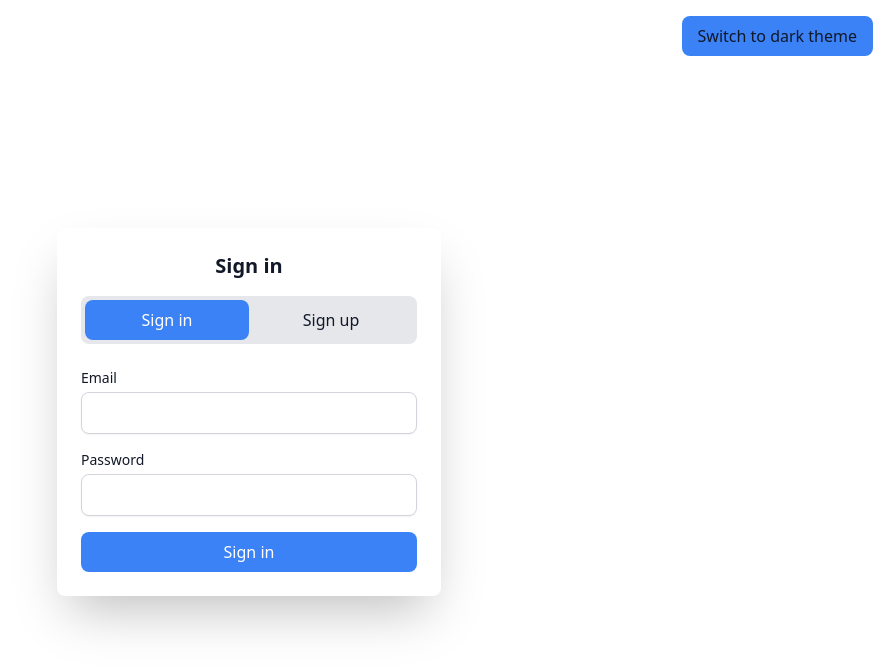
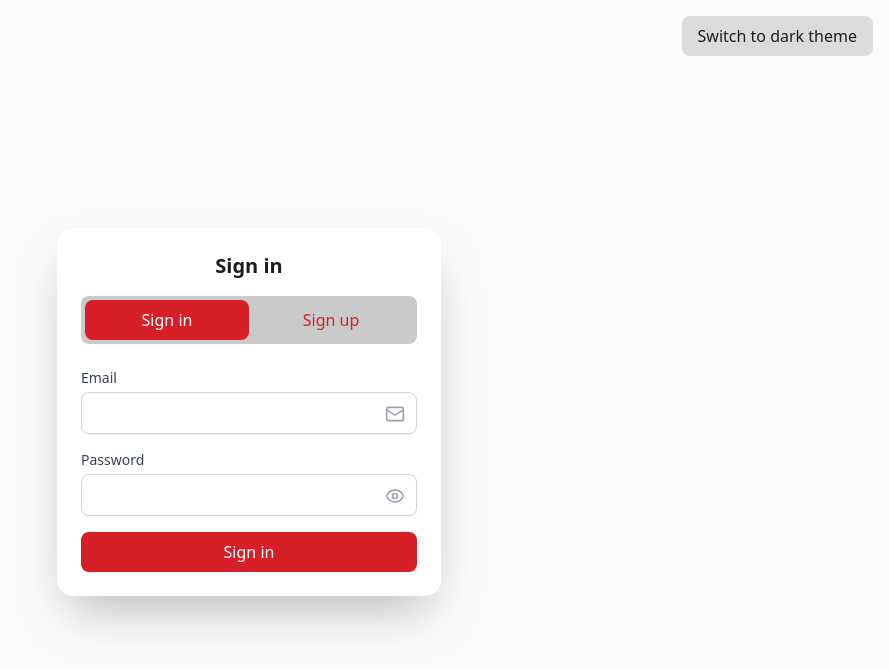
Before and after one commit to MaksLevin/react-table-new, a Next.js app: page /auth in a window 1280 px wide. Shown: the top 670 px of the page, without its empty margins (391-1280 px from the left). Built offline with nearby package versions, Linux system fonts and the light colour scheme.

Commit message:
added variations for the components

```diff
--- a/package.json
+++ b/package.json
@@ -10,7 +10,9 @@
     "format": "prettier --write ."
   },
   "dependencies": {
+    "class-variance-authority": "^0.7.1",
     "firebase": "^11.2.0",
+    "lucide-react": "^0.474.0",
     "next": "15.1.5",
     "next-themes": "^0.4.4",
     "react": "^19.0.0",
--- a/src/app/auth/page.tsx
+++ b/src/app/auth/page.tsx
@@ -8,33 +8,27 @@ export default function AuthPage() {
   const [activeTab, setActiveTab] = useState<'login' | 'register'>('login');
 
   return (
-    <div className="flex items-center justify-center min-h-screen bg-light-background dark:bg-dark-background">
-      <div className="w-full max-w-sm p-6 bg-white dark:bg-gray-800 rounded-lg shadow-2xl mt-6">
+    <div className="flex items-center justify-center min-h-screen bg-brand-lightGray dark:bg-neutral-900">
+      <div className="w-full max-w-sm p-6 bg-brand-white dark:bg-neutral-800 rounded-2xl shadow-2xl mt-6">
         <div className="text-center mb-4">
-          <h2 className="text-xl font-semibold text-light-text dark:text-dark-text">
+          <h2 className="text-xl font-semibold text-textColor-200 dark:text-textColor-50">
             {activeTab === 'login' ? 'Sign in' : 'Sign up'}
           </h2>
         </div>
 
         <div className="mb-6">
-          <div className="flex justify-center w-full rounded-lg bg-gray-200 dark:bg-gray-700 p-1">
+          <div className="flex justify-center w-full rounded-lg bg-neutral-200 dark:bg-neutral-700 p-1">
             <Button
               onClick={() => setActiveTab('login')}
-              className={`w-1/2 px-4 py-2 text-center font-medium rounded-lg transition-all duration-200 ease-in-out ${
-                activeTab === 'login'
-                  ? 'bg-light-primary text-white dark:bg-dark-primary'
-                  : 'bg-transparent text-light-text dark:text-dark-text'
-              }`}
+              variant={activeTab === 'login' ? 'primary' : 'text'}
+              className="w-1/2"
             >
               Sign in
             </Button>
             <Button
               onClick={() => setActiveTab('register')}
-              className={`w-1/2 px-4 py-2 text-center font-medium rounded-lg transition-all duration-200 ease-in-out ${
-                activeTab === 'register'
-                  ? 'bg-light-primary text-white dark:bg-dark-primary'
-                  : 'bg-transparent text-light-text dark:text-dark-text'
-              }`}
+              variant={activeTab === 'register' ? 'primary' : 'text'}
+              className="w-1/2"
             >
               Sign up
             </Button>
@@ -42,13 +36,20 @@ export default function AuthPage() {
         </div>
 
         <form className="space-y-4">
-          <Input id="email" type="email" required />
-          <Input id="password" type="password" required />
+          <Input
+            id="email"
+            type="email"
+            required
+            className="dark:inputVariants({ theme: 'dark' })"
+          />
+          <Input
+            id="password"
+            type="password"
+            required
+            className="dark:inputVariants({ theme: 'dark' })"
+          />
 
-          <Button
-            type="submit"
-            className="w-full bg-light-primary text-white hover:bg-light-secondary dark:bg-dark-primary dark:hover:bg-dark-secondary"
-          >
+          <Button type="submit" className="w-full">
             {activeTab === 'login' ? 'Sign in' : 'Sign up'}
           </Button>
         </form>
--- a/src/components/button.tsx
+++ b/src/components/button.tsx
@@ -1,25 +1,53 @@
 'use client';
 
-type ButtonProps = {
-  children: React.ReactNode;
-  onClick?: () => void;
-  type?: 'button' | 'submit';
-  className?: string;
-};
+import { ButtonHTMLAttributes, FC } from 'react';
+import clsx from 'clsx';
+import { cva, VariantProps } from 'class-variance-authority';
 
-export default function Button({
+const buttonVariants = cva(
+  'px-4 py-2 rounded-lg font-medium transition-all duration-200 ease-in-out flex items-center justify-center',
+  {
+    variants: {
+      variant: {
+        primary:
+          'bg-brand-red text-brand-white hover:bg-error-normalActive dark:bg-error-dark dark:text-brand-white dark:hover:bg-error-darker',
+        secondary:
+          'bg-neutral-200 text-textColor-200 hover:bg-neutral-300 dark:bg-neutral-700 dark:text-textColor-50 dark:hover:bg-neutral-600',
+        text: 'bg-transparent text-brand-red hover:underline dark:text-error-normal dark:hover:text-error-lightActive',
+        icon: 'p-2 rounded-full bg-neutral-100 hover:bg-neutral-300 dark:bg-neutral-800 dark:hover:bg-neutral-600',
+      },
+      size: {
+        sm: 'px-2 py-1 text-sm',
+        md: 'px-4 py-2 text-base',
+        lg: 'px-6 py-3 text-lg',
+      },
+    },
+    defaultVariants: {
+      variant: 'primary',
+      size: 'md',
+    },
+  }
+);
+
+interface ButtonProps
+  extends ButtonHTMLAttributes<HTMLButtonElement>,
+    VariantProps<typeof buttonVariants> {}
+
+const Button: FC<ButtonProps> = ({
+  variant,
+  size,
+  className,
   children,
-  onClick,
-  type = 'button',
-  className,
-}: ButtonProps) {
+  ...props
+}) => {
   return (
     <button
-      type={type}
-      onClick={onClick}
-      className={`px-4 py-2 rounded-lg font-medium transition-all duration-200 ease-in-out ${className}`}
+      className={clsx(buttonVariants({ variant, size }), className)}
+      {...props}
     >
       {children}
     </button>
   );
-}
+};
+
+export default Button;
--- a/src/components/input.tsx
+++ b/src/components/input.tsx
@@ -1,26 +1,72 @@
 'use client';
+
+import { useState } from 'react';
+import { EyeIcon, EyeOffIcon, MailIcon } from 'lucide-react';
+import { cva } from 'class-variance-authority';
+import clsx from 'clsx';
 
 type InputProps = {
   id: string;
-  type: string;
+  type: 'text' | 'email' | 'password';
   required?: boolean;
+  className?: string;
 };
 
-export default function Input({ id, type, required }: InputProps) {
+const inputVariants = cva(
+  'w-full px-4 py-2 border rounded-lg shadow-sm focus:ring-brand-red focus:border-brand-red transition-all',
+  {
+    variants: {
+      theme: {
+        light:
+          'bg-white text-gray-900 border-gray-300 focus:ring-brand-red focus:border-brand-red',
+        dark: 'bg-gray-700 text-white border-gray-600 focus:ring-brand-red focus:border-brand-red',
+      },
+    },
+    defaultVariants: {
+      theme: 'light',
+    },
+  }
+);
+
+export default function Input({ id, type, required, className }: InputProps) {
+  const [showPassword, setShowPassword] = useState(false);
+
   return (
-    <div>
+    <div className="relative">
       <label
         htmlFor={id}
-        className="block text-sm font-medium text-light-text dark:text-dark-text"
+        className="block text-sm font-medium text-gray-700 dark:text-gray-300"
       >
         {id.charAt(0).toUpperCase() + id.slice(1)}
       </label>
-      <input
-        id={id}
-        type={type}
-        required={required}
-        className="mt-1 block w-full px-4 py-2 border border-gray-300 rounded-lg shadow-sm focus:ring-light-primary focus:border-light-primary dark:bg-gray-700 dark:text-white dark:border-gray-600"
-      />
+      <div className="relative mt-1">
+        <input
+          id={id}
+          type={type === 'password' && showPassword ? 'text' : type}
+          required={required}
+          className={clsx(
+            inputVariants({ theme: 'light' }),
+            'dark:inputVariants({ theme: "dark" })',
+            className
+          )}
+        />
+        {type === 'email' && (
+          <MailIcon className="absolute right-3 top-3 h-5 w-5 text-gray-400 dark:text-gray-500" />
+        )}
+        {type === 'password' && (
+          <button
+            type="button"
+            onClick={() => setShowPassword(!showPassword)}
+            className="absolute right-3 top-3 text-gray-400 dark:text-gray-500 hover:text-gray-600 dark:hover:text-gray-400"
+          >
+            {showPassword ? (
+              <EyeOffIcon className="h-5 w-5" />
+            ) : (
+              <EyeIcon className="h-5 w-5" />
+            )}
+          </button>
+        )}
+      </div>
     </div>
   );
 }
--- a/src/components/themeToggle.tsx
+++ b/src/components/themeToggle.tsx
@@ -9,9 +9,12 @@ export const ThemeToggle = () => {
     <button
       onClick={toggleTheme}
       className={`
-        px-4 py-2 rounded-lg
-        ${isDarkMode ? 'text-dark-text bg-dark-primary hover:bg-dark-secondary' : 'text-light-text bg-light-primary hover:bg-light-secondary'}
-        transition-colors
+        px-4 py-2 rounded-lg transition-colors font-medium
+        ${
+          isDarkMode
+            ? 'bg-neutral-800 text-textColor-50 hover:bg-neutral-700'
+            : 'bg-neutral-100 text-textColor-200 hover:bg-neutral-200'
+        }
       `}
     >
       Switch to {isDarkMode ? 'light' : 'dark'} theme
--- a/tailwind.config.ts
+++ b/tailwind.config.ts
@@ -6,17 +6,89 @@ module.exports = {
   theme: {
     extend: {
       colors: {
-        light: {
-          primary: '#3B82F6',
-          secondary: '#60A5FA',
-          background: '#ffffff',
-          text: '#111827',
+        brand: {
+          red: 'rgb(214, 31, 38)',
+          white: 'rgb(255, 255, 255)',
+          lightGray: 'rgb(251, 251, 251)',
+          gray: 'rgb(178, 178, 178)',
+          black: 'rgb(0, 0, 0)',
         },
-        dark: {
-          primary: '#3B82F6',
-          secondary: '#60A5FA',
-          background: '#1F2937',
-          text: '#ffffff',
+        error: {
+          lightHover: 'rgb(251, 233, 233)',
+          light: 'rgb(249, 221, 222)',
+          lightActive: 'rgb(242, 186, 188)',
+          normal: 'rgb(214, 31, 38)',
+          normalHover: 'rgb(193, 28, 34)',
+          normalActive: 'rgb(171, 25, 30)',
+          dark: 'rgb(161, 23, 29)',
+          darkHover: 'rgb(128, 19, 23)',
+          darkActive: 'rgb(96, 14, 17)',
+          darker: 'rgb(75, 11, 13)',
+        },
+        success: {
+          lightHover: 'rgb(227, 250, 227)',
+          light: 'rgb(215, 242, 215)',
+          lightActive: 'rgb(176, 224, 176)',
+          normal: 'rgb(39, 174, 96)',
+          normalHover: 'rgb(35, 157, 86)',
+          normalActive: 'rgb(31, 139, 77)',
+          dark: 'rgb(29, 131, 72)',
+          darkHover: 'rgb(23, 104, 58)',
+          darkActive: 'rgb(18, 78, 43)',
+          darker: 'rgb(14, 61, 34)',
+        },
+        warning: {
+          lightHover: 'rgb(242, 228, 179)',
+          light: 'rgb(241, 213, 159)',
+          lightActive: 'rgb(241, 192, 128)',
+          normal: 'rgb(241, 176, 0)',
+          normalHover: 'rgb(231, 156, 112)',
+          normalActive: 'rgb(188, 140, 0)',
+          dark: 'rgb(151, 107, 0)',
+          darkHover: 'rgb(113, 69, 0)',
+          darkActive: 'rgb(93, 59, 0)',
+          darker: 'rgb(80, 49, 0)',
+        },
+        info: {
+          lightHover: 'rgb(227, 242, 250)',
+          light: 'rgb(210, 233, 249)',
+          lightActive: 'rgb(178, 212, 248)',
+          normal: 'rgb(90, 163, 224)',
+          normalHover: 'rgb(43, 132, 198)',
+          normalActive: 'rgb(14, 117, 176)',
+          dark: 'rgb(22, 91, 98)',
+          darkHover: 'rgb(20, 75, 75)',
+          darkActive: 'rgb(21, 58, 54)',
+          darker: 'rgb(13, 37, 53)',
+        },
+        accent: {
+          lightHover: 'rgb(251, 233, 233)',
+          light: 'rgb(249, 221, 222)',
+          lightActive: 'rgb(242, 186, 188)',
+          normal: 'rgb(214, 31, 38)',
+          normalHover: 'rgb(193, 28, 34)',
+          normalActive: 'rgb(171, 25, 30)',
+          dark: 'rgb(161, 23, 29)',
+          darkHover: 'rgb(128, 19, 23)',
+          darkActive: 'rgb(96, 14, 17)',
+          darker: 'rgb(75, 11, 13)',
+        },
+        neutral: {
+          50: 'rgb(242, 242, 242)',
+          100: 'rgb(219, 219, 219)',
+          200: 'rgb(202, 202, 202)',
+          300: 'rgb(178, 178, 178)',
+          400: 'rgb(163, 163, 163)',
+          500: 'rgb(140, 140, 140)',
+          600: 'rgb(127, 127, 127)',
+          700: 'rgb(99, 99, 99)',
+          800: 'rgb(77, 77, 77)',
+          900: 'rgb(59, 59, 59)',
+        },
+        textColor: {
+          50: 'rgb(255, 255, 255)',
+          100: 'rgb(0, 0, 0)',
+          200: 'rgb(28, 28, 28)',
         },
       },
     },
```
Also changed, not shown: 1 other file (tests, documents, lock files or other folders).
